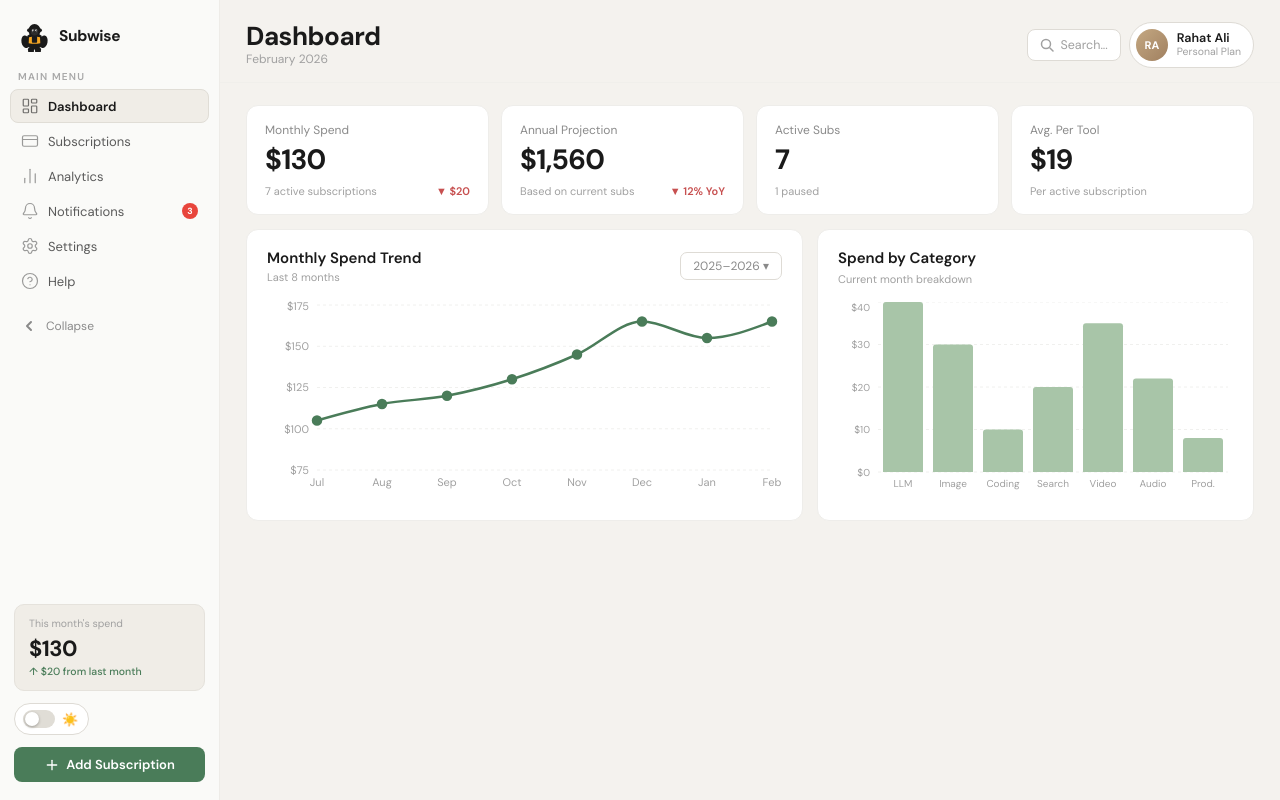
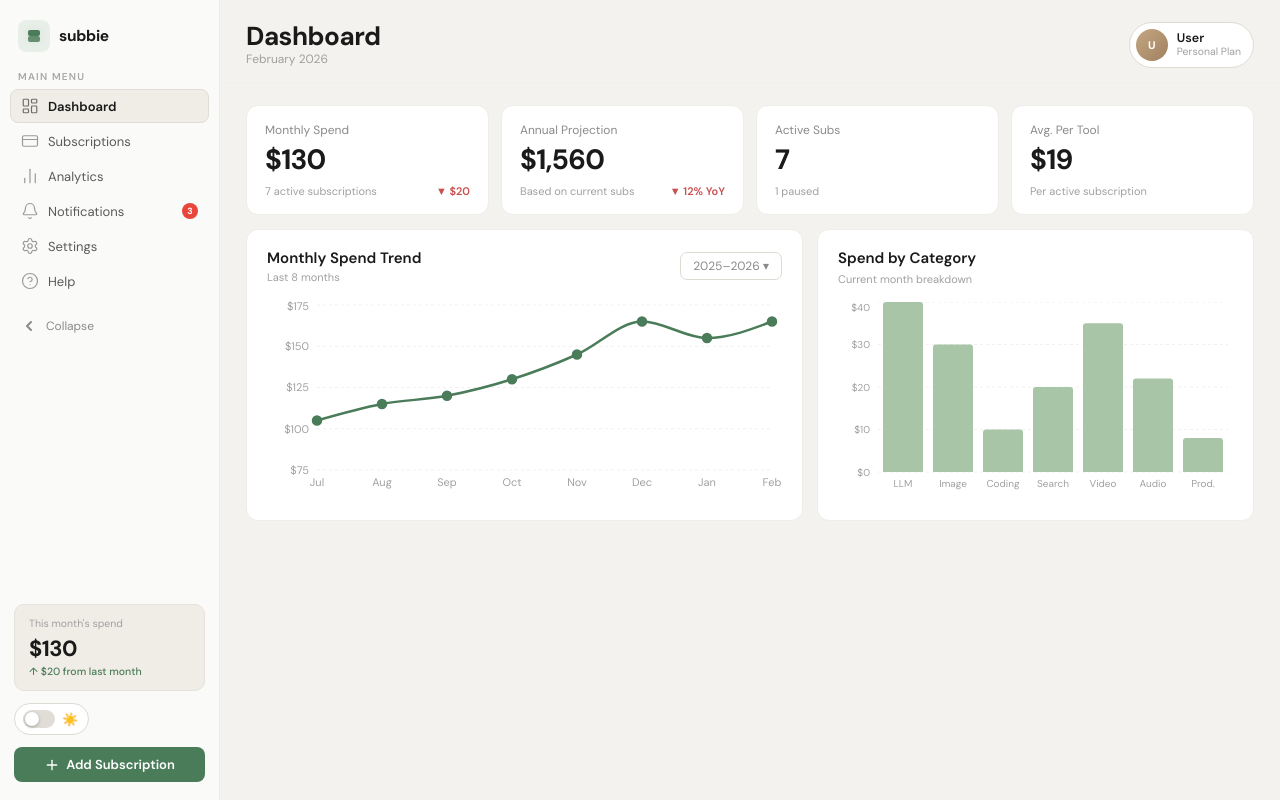
Before and after one commit to VEO-5/Dashboard, a React (Vite) app: page / in a window 1280 px wide. Built offline with nearby package versions, Linux system fonts and the light colour scheme.

Commit message:
UI refactor: Rebranded to subbie, removed search bar, updated user profile, and implemented professional SVG logo

```diff
--- a/index.html
+++ b/index.html
@@ -5,7 +5,7 @@
   <meta charset="UTF-8" />
   <link rel="icon" type="image/svg+xml" href="/vite.svg" />
   <meta name="viewport" content="width=device-width, initial-scale=1.0" />
-  <title>Subwise - Subscription Dashboard</title>
+  <title>subbie - Subscription Dashboard</title>
 </head>
 
 <body>
--- a/src/App.tsx
+++ b/src/App.tsx
@@ -211,6 +211,25 @@ const icons: Record<string, React.ReactNode> = {
   play: <Play size={14} strokeWidth={1.6} />,
 };
 
+/* ── professional logo icon ── */
+function Logo({ t, size = 32 }: { t: Theme; size?: number }) {
+  return (
+    <svg width={size} height={size} viewBox="0 0 32 32" fill="none" xmlns="http://www.w3.org/2000/svg">
+      <rect width="32" height="32" rx="8" fill={t.logoIcon} fillOpacity="0.1" />
+      <path
+        d="M10 18C10 16.8954 10.8954 16 12 16H20C21.1046 16 22 16.8954 22 18V20C22 21.1046 21.1046 22 20 22H12C10.8954 22 10 21.1046 10 20V18Z"
+        fill={t.logoIcon}
+        fillOpacity="0.8"
+      />
+      <path
+        d="M10 12C10 10.8954 10.8954 10 12 10H20C21.1046 10 22 10.8954 22 12V14C22 15.1046 21.1046 16 20 16H12C10.8954 16 10 15.1046 10 14V12Z"
+        fill={t.logoIcon}
+        style={{ filter: "drop-shadow(0px 2px 4px rgba(0,0,0,0.1))" }}
+      />
+    </svg>
+  );
+}
+
 /* ── dark mode toggle ── */
 interface DarkToggleProps {
   dark: boolean;
@@ -282,14 +301,14 @@ function Sidebar({ open, onClose, isMobile, active, setActive, dark, setDark, t,
       <div style={{ padding: collapsed ? "20px 0 10px" : "20px 18px 10px", display: "flex", alignItems: "center", justifyContent: collapsed ? "center" : "space-between", transition: "padding .3s" }}>
         {collapsed ? (
           <div style={{ width: 32, height: 32, borderRadius: 8, overflow: "hidden", display: "flex", alignItems: "center", justifyContent: "center" }}>
-            <img src="/gorilla.svg" alt="Subwise logo" style={{ width: 32, height: 32, objectFit: "contain" }} />
+            <Logo t={t} size={32} />
           </div>
         ) : (
           <div style={{ display: "flex", alignItems: "center", gap: 9 }}>
             <div style={{ width: 32, height: 32, borderRadius: 8, overflow: "hidden", display: "flex", alignItems: "center", justifyContent: "center", flexShrink: 0 }}>
-              <img src="/gorilla.svg" alt="Subwise logo" style={{ width: 32, height: 32, objectFit: "contain" }} />
+              <Logo t={t} size={32} />
             </div>
-            <span style={{ fontWeight: 700, fontSize: 15.5, color: t.text, letterSpacing: -0.3, whiteSpace: "nowrap", transition: "color .3s" }}>Subwise</span>
+            <span style={{ fontWeight: 700, fontSize: 15.5, color: t.text, letterSpacing: -0.3, whiteSpace: "nowrap", transition: "color .3s" }}>subbie</span>
           </div>
         )}
         {isMobile && (
@@ -558,16 +577,12 @@ export default function App() {
                   </div>
                 </div>
                 <div style={{ display: "flex", gap: 8, alignItems: "center" }}>
-                  <div style={{ display: "flex", alignItems: "center", gap: 7, padding: "7px 12px", borderRadius: 8, border: `1px solid ${t.inputBorder}`, background: t.input, fontSize: 12.5, color: t.text4, transition: "all .3s" }}>
-                    <svg width="14" height="14" fill="none" stroke="currentColor" strokeWidth="1.5" strokeLinecap="round"><circle cx="6" cy="6" r="4.5" /><path d="M13 13l-3-3" /></svg>
-                    {!isMobile && "Search..."}
-                  </div>
                   {/* user avatar pill */}
                   <div style={{ display: "flex", alignItems: "center", gap: 9, padding: "6px 12px 6px 6px", borderRadius: 40, border: `1px solid ${t.inputBorder}`, background: t.input, cursor: "pointer", transition: "all .25s" }}>
-                    <div style={{ width: 32, height: 32, borderRadius: "50%", background: t.avatar, display: "flex", alignItems: "center", justifyContent: "center", color: "#fff", fontSize: 11, fontWeight: 700, flexShrink: 0 }}>RA</div>
+                    <div style={{ width: 32, height: 32, borderRadius: "50%", background: t.avatar, display: "flex", alignItems: "center", justifyContent: "center", color: "#fff", fontSize: 11, fontWeight: 700, flexShrink: 0 }}>U</div>
                     {!isMobile && (
                       <div>
-                        <div style={{ fontSize: 12.5, fontWeight: 600, color: t.text, lineHeight: 1.2, transition: "color .3s" }}>Rahat Ali</div>
+                        <div style={{ fontSize: 12.5, fontWeight: 600, color: t.text, lineHeight: 1.2, transition: "color .3s" }}>User</div>
                         <div style={{ fontSize: 10.5, color: t.text4, lineHeight: 1.2 }}>Personal Plan</div>
                       </div>
                     )}
```
Also changed, not shown: 1 other file (tests, documents, lock files or other folders).
